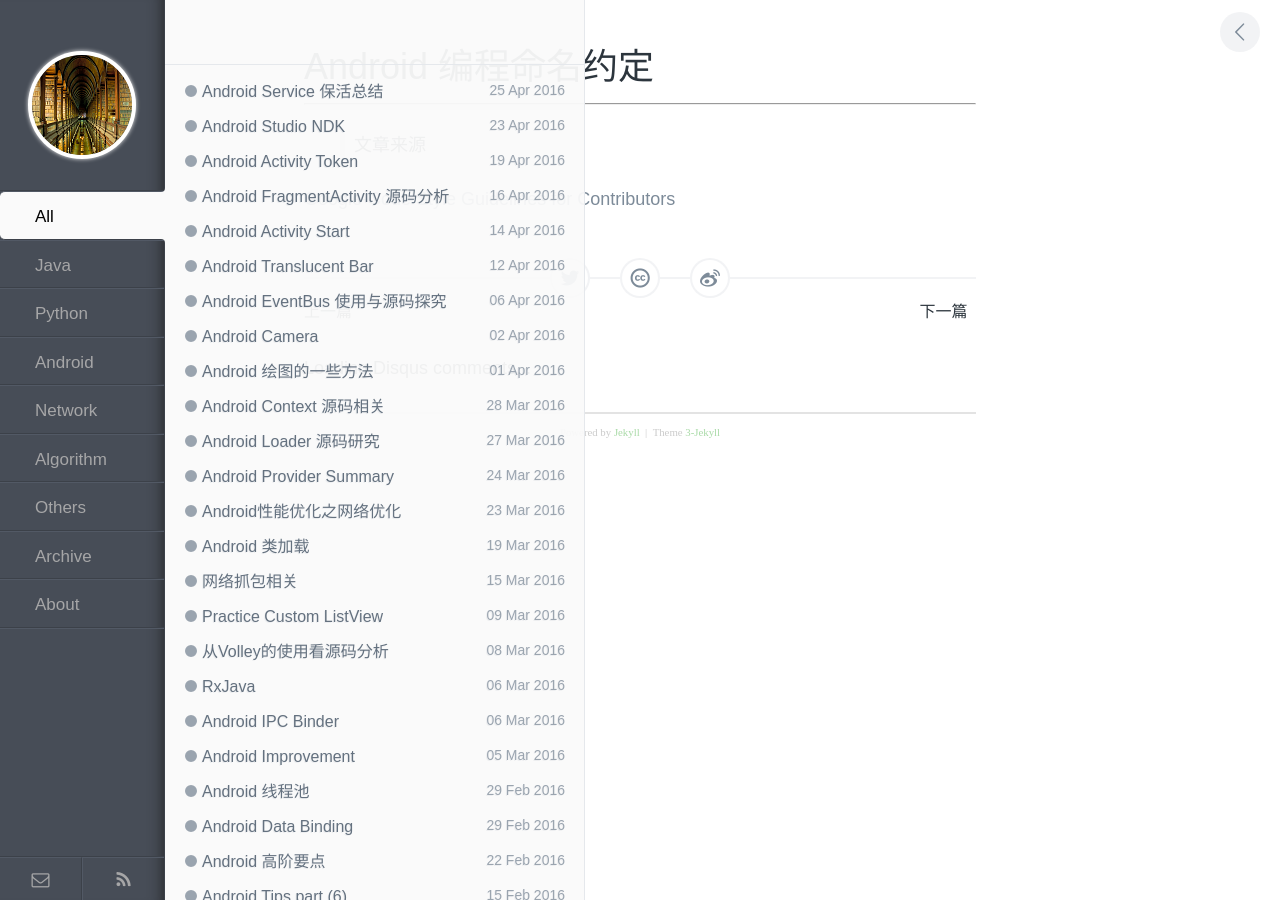
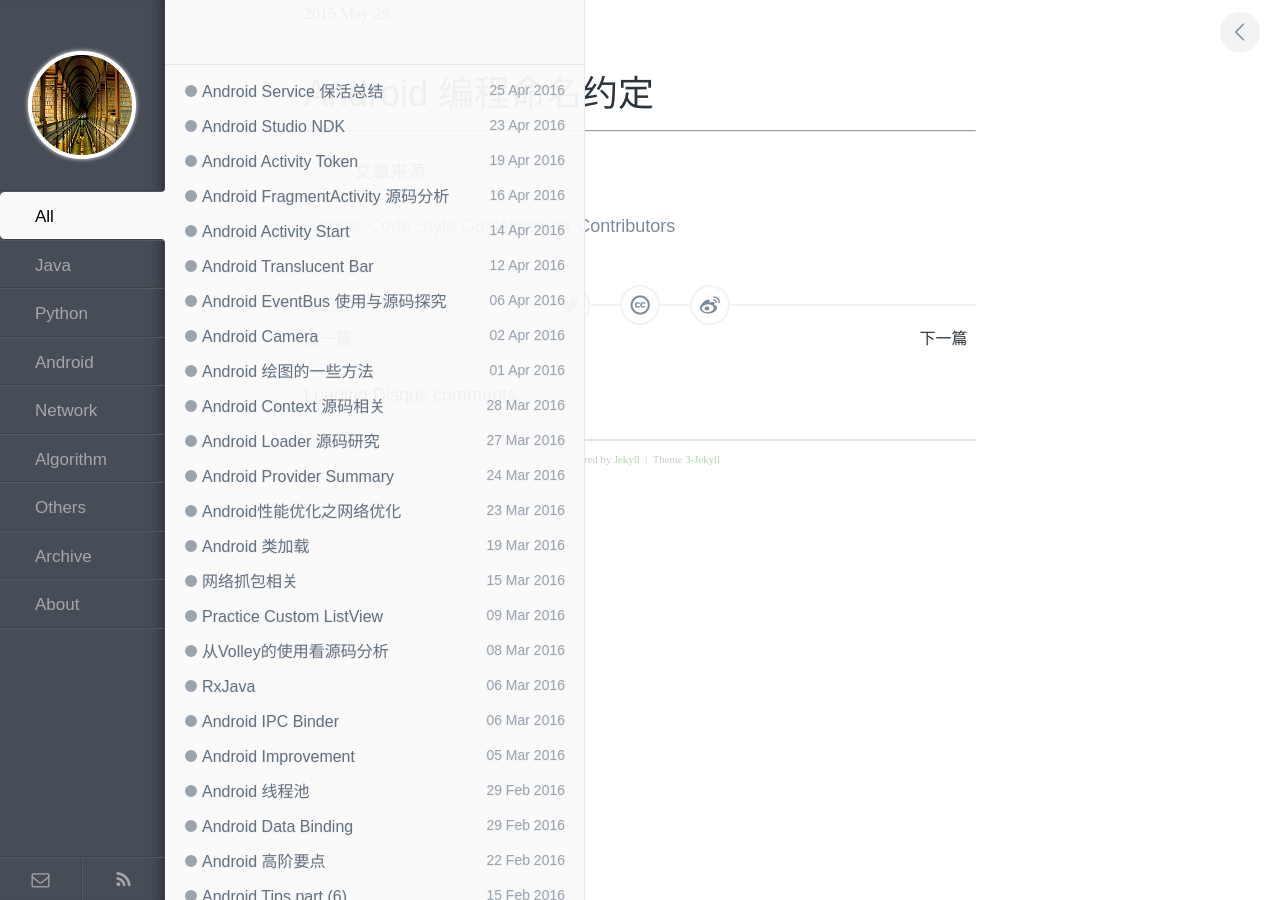
Before and after one commit to enlipan/enlipan.github.io, a Jekyll site: the page built from _posts/2015-5-29-Android-Coding-viriable-appoint.md, in a window 1280 px wide. Built offline with Jekyll 4.4.1, drawn with Linux system fonts in a browser that asks for light colours; nearby versions of some CDN libraries; comment, search, counter and statistics services are not loaded.

Commit message:
modify post config

```diff
--- a/_layouts/post.html
+++ b/_layouts/post.html
@@ -3,6 +3,11 @@
 ---
 
 <article id="post__content">
+
+<div id = "post_pre_a_pre">
+  <span class="pl__title">{{ page.date | date:"%Y %B %d" }}</span>
+</div>
+
   <h1 id="post__title" data-identifier="{{ page.date | date: "%Y%m%d" }}">{{ page.title }}</h1>
   {{ content }}
 </article> <!-- end #post__content -->
```
